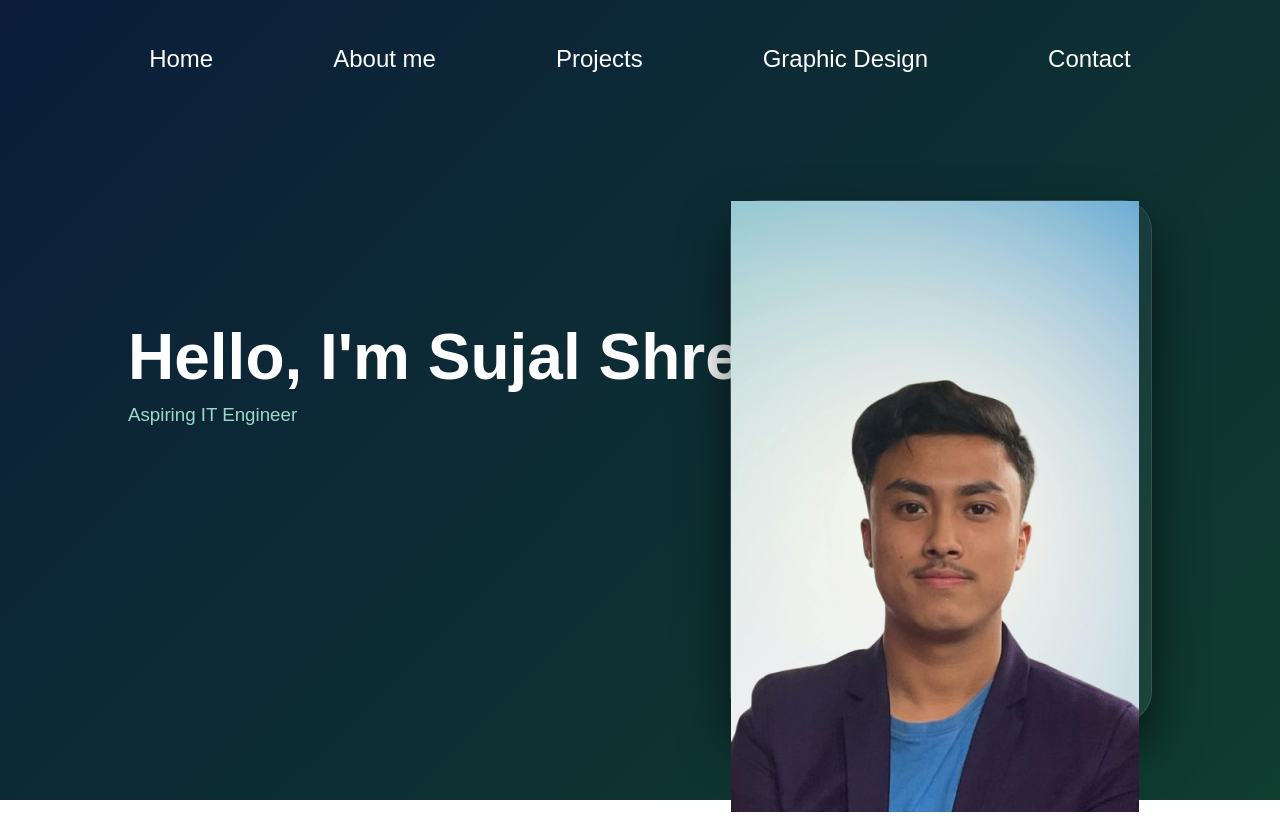
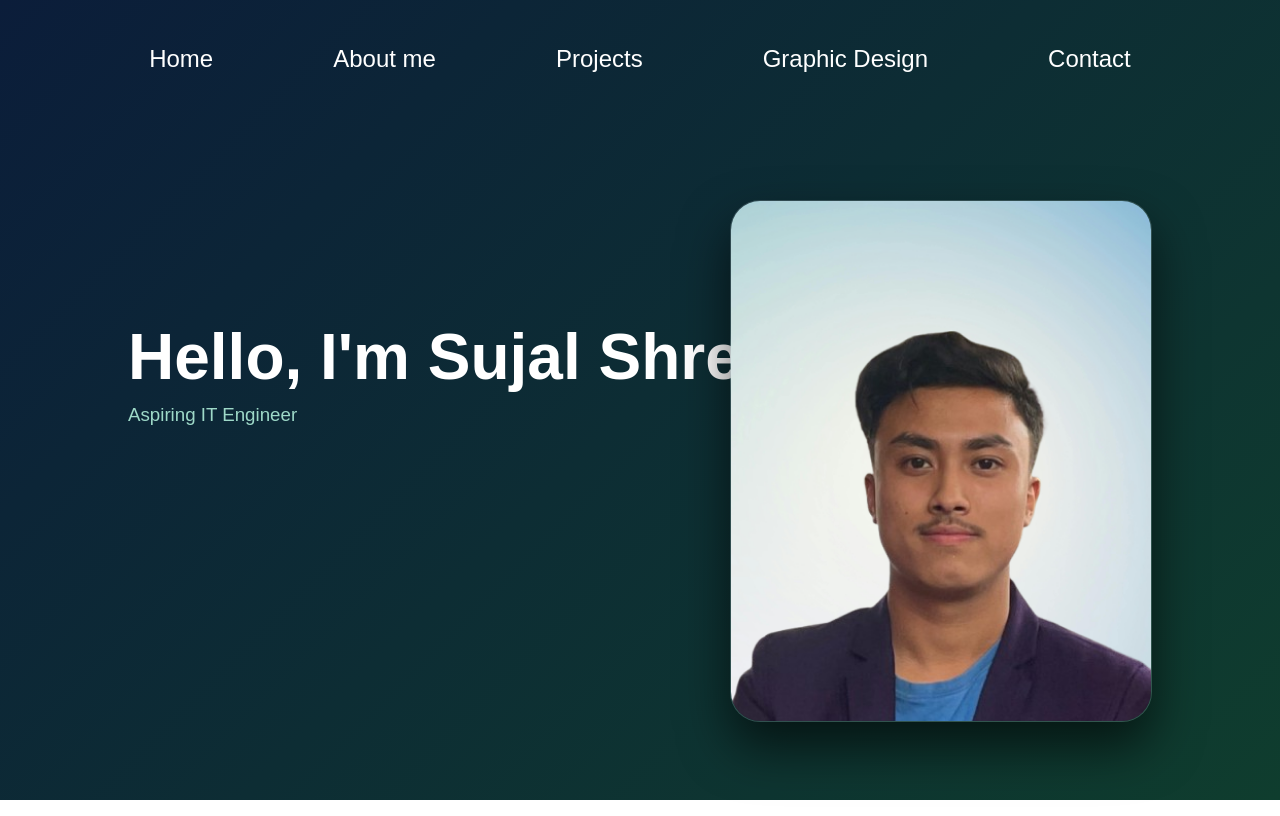
Before and after one commit to Sujal-Shrestha-SS/portfolio, a React (Vite) app in the folder my-portfolio/: page / in a window 1280 px wide. Built offline with nearby package versions, Linux system fonts and the light colour scheme.

Commit message:
setting overflow to hidden to clip the image inside the card

```diff
--- a/my-portfolio/src/components/Home.jsx
+++ b/my-portfolio/src/components/Home.jsx
@@ -104,6 +104,7 @@ const ImageCard = styled.div`
   width: 420px;
   height: 520px;
   border-radius: 30px;
+  overflow: hidden; //clips the image inside the card
 
   background: rgba(255,255,255,0.05);
   backdrop-filter: blur(10px);
@@ -121,5 +122,14 @@ const ImageCard = styled.div`
 `
 
 const ProfileImage = styled.img`
+  width: 100%;
+  height: 100%;
+  object-fit: cover;
 
+
+  transition: transform 0.5s ease;
+
+  ${ImageCard}:hover &{
+    transform: scale(1.08);
+  }
 `
```
